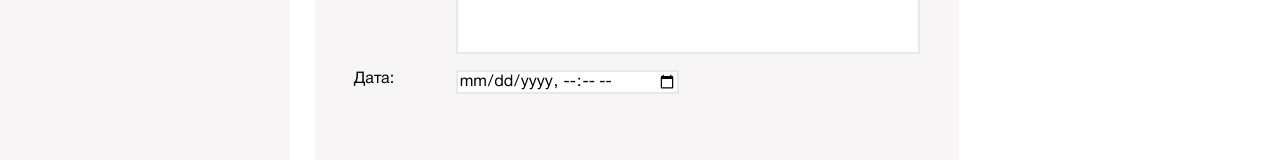
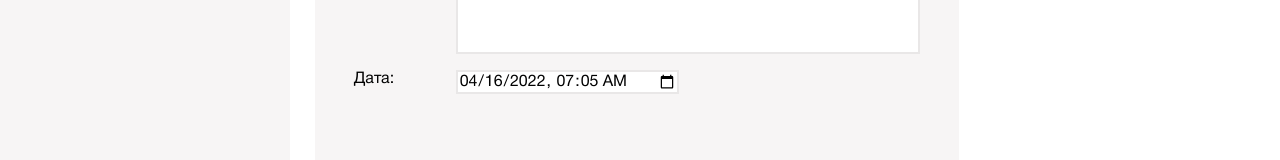
Before and after one commit to AlexDev04/List, a React (Create React App) app: page /event in a window 1280 px wide. Shown: the part 323-483 px from the top of the page. Built offline with nearby package versions, Linux system fonts and the light colour scheme; what react-animations would draw is missing.

Commit message:
Autocomplete form
Форма автоматически заполняется полями из id, который берется из строки url

```diff
--- a/src/components/event/Event.jsx
+++ b/src/components/event/Event.jsx
@@ -1,23 +1,28 @@
 import React, { useState, useEffect } from 'react';
 import {useParams} from "react-router-dom";
+import moment from 'moment';
 
-export const Event = () => {
+export const Event = ({data}) => {
 
-    const [id, setId] = useState('')
+    const [info, setInfo] = useState('');
+    useEffect(() => setInfo(data), [data])
+    console.log(`info: ${info}`)
 
-    const params = useParams();
-
-    useEffect(() => setId(params.id), [params.id]);
-    console.log(id);
+    // const [id, setId] = useState('');
+    // const params = useParams();
+    // useEffect(() => setId(params.id), [params.id]);
+    // console.log(id);
 
     let heading, task;
-    if (id){
-        heading = `Изменение события ${id}`;
+    if (info._id){
+        heading = `Изменение события ${info._id}`;
         task = 'Сохранить'
     } else {
         heading = `Добавление события`;
         task = 'Добавить'
     }
+
+    console.log(info);
 
     return (
         <section className="board">
@@ -29,6 +34,7 @@ export const Event = () => {
                         type="text"
                         className="board__input board__input--theme"
                         name="theme"
+                        value={info.theme}
                         required
                     ></textarea>
                 </fieldset>
@@ -38,6 +44,7 @@ export const Event = () => {
                         type="text"
                         className="board__input board__input--comment"
                         name="comment"
+                        value={info.comment}
                         required
                     ></textarea>
                 </fieldset>
@@ -47,6 +54,7 @@ export const Event = () => {
                         type="datetime-local"
                         className="board__input board__input--date"
                         name="date"
+                        value={moment(info.date).format('YYYY-MM-DDThh:mm')}
                     />
                 </fieldset>
                 <div className="btns">
--- a/src/components/filter/Filter.jsx
+++ b/src/components/filter/Filter.jsx
@@ -5,8 +5,8 @@ import {Link, useLocation } from "react-router-dom";
 export const Filter = () => {
 
     const pathname = useLocation().pathname.slice(0, 8);
-    console.log(pathname);
-    console.log(AppRoute.ARCHIVE.slice(0, 8));
+    // console.log(pathname);
+    // console.log(AppRoute.ARCHIVE.slice(0, 8));
 
     return (
         <section className="main__filter filter">
--- a/src/components/header/Header.jsx
+++ b/src/components/header/Header.jsx
@@ -5,8 +5,8 @@ import { NavLink, useLocation } from 'react-router-dom';
 export const Header = () => {
 
     const pathname = useLocation().pathname.slice(0, 8);
-    console.log(pathname);
-    console.log(AppRoute.ARCHIVE.slice(0, 8));
+    // console.log(pathname);
+    // console.log(AppRoute.ARCHIVE.slice(0, 8));
 
     return (
         <section className="main__header">
--- a/src/const.js
+++ b/src/const.js
@@ -1,6 +1,6 @@
 export const AppRoute = {
     MAIN: '/',
     ARCHIVE: '/archive/:id?',
-    ADD: 'event',
+    ADD: '/event',
     EVENT: '/event/:id?',
 };
--- a/src/pages/form/CardForm.jsx
+++ b/src/pages/form/CardForm.jsx
@@ -1,14 +1,38 @@
 import React from 'react';
 import {Event, Filter, Header } from '../../components';
 import {AppRoute} from "../../const";
+import { events } from '../../mocks';
+import { useParams } from 'react-router-dom';
 
 export const CardForm = () => {
+
+    let data;
+    const id = useParams().id;
+
+    if(id) {
+        console.log(id + ' id есть');
+        let curEl = events.find(event => event._id === id);
+        data = curEl;
+        if (data === undefined) {
+            data = {
+                _id: null
+            };
+        }
+        console.log(data);
+    } else {
+        console.log('id нет')
+        data = {
+            _id: null
+        };
+    }
+
+
     return (
         <main className="main">
             <Header />
             <section className="main__wrapper">
-                <Filter mode={AppRoute.EVENT} />
-                <Event />
+                <Filter />
+                <Event data={data} />
             </section>
         </main>
     );
```
